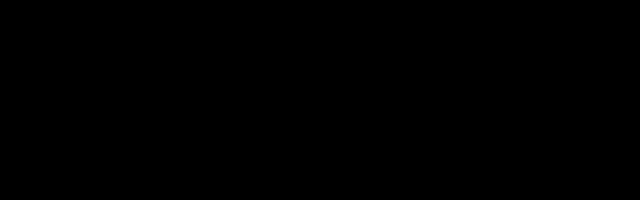
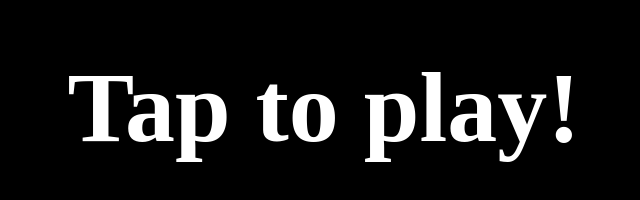
Before and after one commit to alandouglas96/audio-visualizer, a website built with Vite: page index.html in a window 1280 px wide. Shown: the whole page, without its empty margins (316-956 px from the left). Built offline with nearby package versions, Linux system fonts and the light colour scheme.

Commit message:
Add pause and play

```diff
--- a/index.html
+++ b/index.html
@@ -6,6 +6,7 @@
     <title>Audio Visualizer</title>
   </head>
   <body>
+    <h1 id="playText">Tap to play!</h1>
     <div id="container">
       <canvas id="canvas"></canvas>
       <audio id="audio"></audio>
--- a/script.js
+++ b/script.js
@@ -1,9 +1,14 @@
-container.addEventListener('click', function () {
 let audio1 = new Audio()
 audio1.src = 'modjo-lady.mp3'
+let playing = false
 
+container.addEventListener('click', function () {
+  playing = !playing
+  if (playing) {
+    audio1.play()
+    document.getElementById('playText').innerHTML = 'Tap to pause!'
+    const worker = new Worker(new URL('./worker.js', import.meta.url))
     let canvas = document.getElementById('canvas').transferControlToOffscreen()
-  const worker = new Worker(new URL('./worker.js', import.meta.url))
 
     canvas.width = window.innerWidth
     canvas.height = window.innerHeight
@@ -16,7 +21,6 @@ container.addEventListener('click', function () {
     let audioSource = null
     let analyser = null
 
-  audio1.play()
     audioSource = audioCtx.createMediaElementSource(audio1)
     analyser = audioCtx.createAnalyser()
     audioSource.connect(analyser)
@@ -27,19 +31,6 @@ container.addEventListener('click', function () {
     const dataArray = new Uint8Array(bufferLength)
     const barWidth = canvas.width / bufferLength / 2
 
-  // let x = 0
-  // function animate() {
-  //   x = 0
-  //   ctx.clearRect(0, 0, canvas.width, canvas.height)
-  //   analyser.getByteFrequencyData(dataArray)
-  //   drawVisualizer({
-  //     bufferLength,
-  //     dataArray,
-  //     barWidth,
-  //   })
-  //   requestAnimationFrame(animate)
-  // }
-
     let x = 0
     function animate() {
       x = 0
@@ -49,4 +40,8 @@ container.addEventListener('click', function () {
     }
 
     animate()
+  } else {
+    audio1.pause()
+    document.getElementById('playText').innerHTML = 'Tap to play!'
+  }
 })
--- a/style.css
+++ b/style.css
@@ -11,6 +11,7 @@
   background: #000;
   width: 100%;
   height: 100%;
+  z-index: 1;
 }
 
 #canvas {
@@ -19,4 +20,19 @@
   left: 0;
   width: 100%;
   height: 100%;
+  z-index: 1;
 }
+
+h1 {
+  position: absolute;
+  left: 0;
+  right: 0;
+  margin: 0 auto;
+  width: 100vw;
+  z-index: 7;
+  top: 50px;
+  text-align: center;
+  color: white;
+
+  font-size: 100px;
+}
--- a/worker.js
+++ b/worker.js
@@ -42,6 +42,7 @@ const drawVisualizer = ({ bufferLength, dataArray }) => {
 
 onmessage = function (e) {
   console.log('Worker: Message received from main script')
+  // console.log('E DATA >>>>>> ', e.data)
   const { bufferLength, dataArray, canvas: canvasMessage } = e.data
   if (canvasMessage) {
     canvas = canvasMessage
```
Lines whose indentation alone changed are shown as unchanged.
